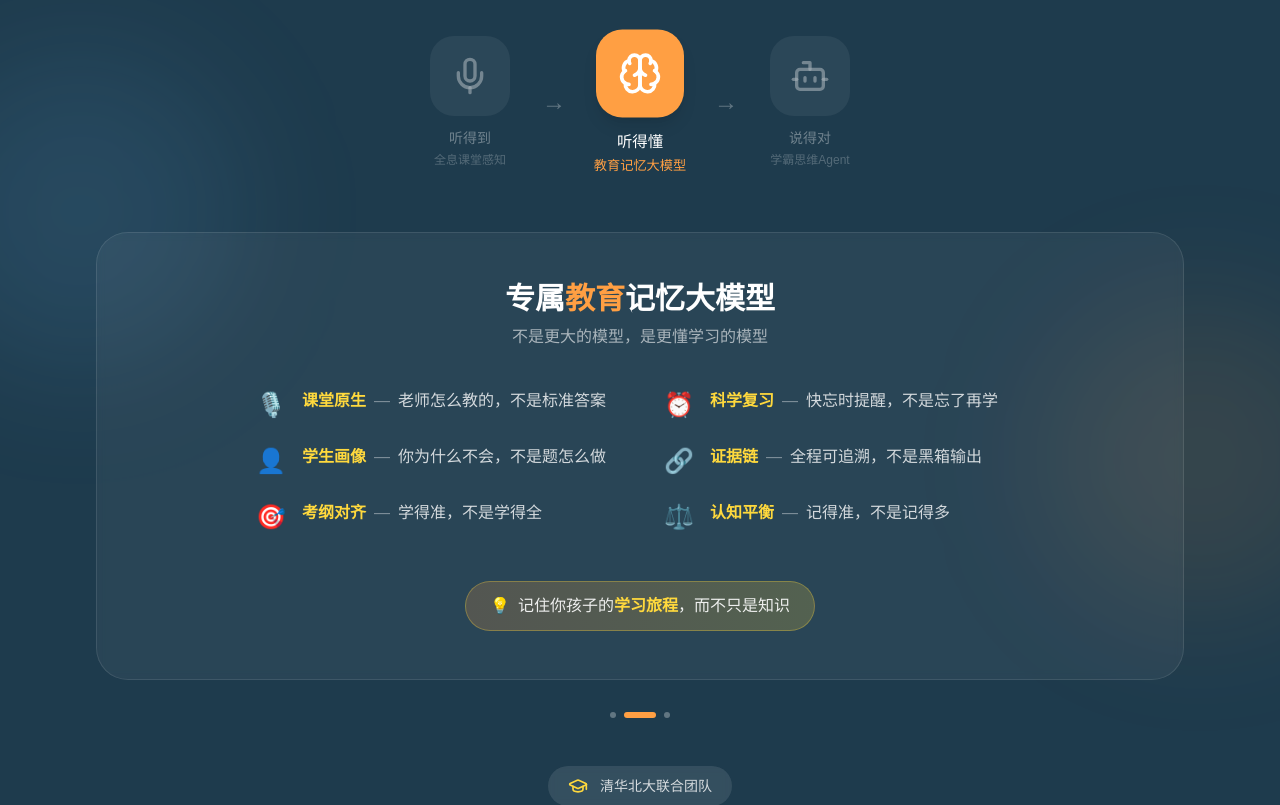
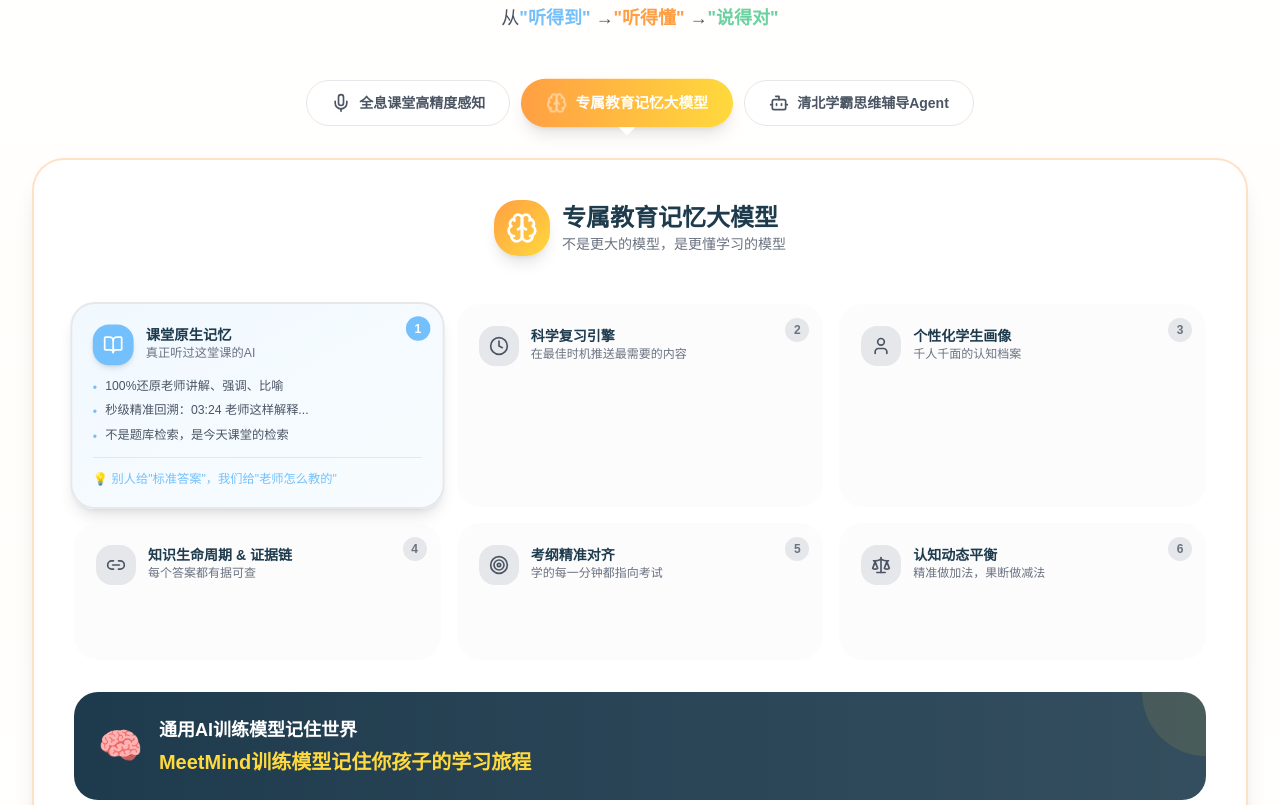
Before and after one commit to xiaojinyu868-w/meetmind-landing, a React (Vite) app: page / in a window 1280 px wide. Shown: the part 4720-5525 px from the top of the page. Built offline with nearby package versions, Linux system fonts and the light colour scheme.

Commit message:
revert: 回退到上一个版本的TeamCredibility

```diff
--- a/src/components/sections/TeamCredibility.tsx
+++ b/src/components/sections/TeamCredibility.tsx
@@ -1,201 +1,342 @@
 import { useState } from 'react'
-import { GraduationCap, Mic, Brain, Bot, ChevronLeft, ChevronRight, Cpu } from 'lucide-react'
+import { GraduationCap, Mic, Brain, Bot, ChevronLeft, ChevronRight, Cpu, BookOpen, Clock, User, Link2, Target, Scale } from 'lucide-react'
 
 // 三层技术架构
 const techLayers = [
   {
     id: 1,
     icon: Mic,
-    title: '全息课堂感知',
-    tagline: '听得到',
-    color: 'sky',
-    features: ['远场语音识别', '声纹分离', '板书OCR', '多模态对齐'],
+    title: '全息课堂高精度感知',
+    subtitle: '听觉与视觉 · 全息课堂捕获',
+    tagline: '从"听得到"开始',
+    color: 'from-sky to-sky/80',
+    iconBg: 'bg-sky',
+    borderColor: 'border-sky/30',
+    features: [
+      { label: '远场语音识别', desc: 'Far-field ASR' },
+      { label: '声纹分离', desc: 'Speaker Diarization' },
+      { label: '板书关键帧提取', desc: 'Board Frame Extraction' },
+      { label: '多模态对齐', desc: 'Audio-Visual Alignment' },
+    ],
   },
   {
     id: 2,
     icon: Brain,
-    title: '教育记忆大模型',
-    tagline: '听得懂',
-    color: 'orange',
-    features: ['课堂原生', '科学复习', '学生画像', '考纲对齐', '证据链', '认知平衡'],
+    title: '专属教育记忆大模型',
+    subtitle: '记忆与认知 · 上下文流引擎',
+    tagline: '到"听得懂"',
+    color: 'from-orange to-sunny',
+    iconBg: 'bg-orange',
+    borderColor: 'border-orange/30',
+    features: [], // 单独展示
   },
   {
     id: 3,
     icon: Bot,
-    title: '学霸思维Agent',
-    tagline: '说得对',
-    color: 'mint',
-    features: ['分层诊断', '拟人交互', '变式题生成', '思维注入'],
+    title: '清北学霸思维辅导Agent',
+    subtitle: '行动能力 · 多模态干预闭环',
+    tagline: '再到"说得对"',
+    color: 'from-mint to-mint/80',
+    iconBg: 'bg-mint',
+    borderColor: 'border-mint/30',
+    features: [
+      { label: '分层诊断报告', desc: 'Layered Diagnostic' },
+      { label: '拟人化交互', desc: 'Voice/Video Output' },
+      { label: '原生变式题生成', desc: 'Exercise Generation' },
+      { label: '学霸思维注入', desc: 'Top Student Mindset' },
+    ],
   },
 ]
 
-// 记忆模型核心能力 - 精简版
-const memoryCore = [
+// 记忆模型的6大核心能力
+const memoryFeatures = [
   {
-    key: '课堂原生',
-    value: '老师怎么教的，不是标准答案',
-    icon: '🎙️'
+    icon: BookOpen,
+    title: '课堂原生记忆',
+    tagline: '真正听过这堂课的AI',
+    points: ['100%还原老师讲解、强调、比喻', '秒级精准回溯：03:24 老师这样解释...', '不是题库检索，是今天课堂的检索'],
+    highlight: '别人给"标准答案"，我们给"老师怎么教的"',
+    color: 'sky',
+    gradient: 'from-sky/10 to-sky/5',
   },
   {
-    key: '科学复习',
-    value: '快忘时提醒，不是忘了再学',
-    icon: '⏰'
+    icon: Clock,
+    title: '科学复习引擎',
+    tagline: '在最佳时机推送最需要的内容',
+    points: ['基于艾宾浩斯曲线精准预测复习窗口', '在知识"即将模糊"时主动唤醒', '让每次复习都踩在效率最高点'],
+    highlight: '不是"忘了再学"，是"快忘时提醒"',
+    color: 'orange',
+    gradient: 'from-orange/10 to-sunny/5',
   },
   {
-    key: '学生画像',
-    value: '你为什么不会，不是题怎么做',
-    icon: '👤'
+    icon: User,
+    title: '个性化学生画像',
+    tagline: '千人千面的认知档案',
+    points: ['精准定位每个孩子的薄弱知识点', '追踪认知发展阶段与学习风格', '记录每次困惑、突破、进步'],
+    highlight: '不是"这题怎么做"，是"你为什么不会这题"',
+    color: 'mint',
+    gradient: 'from-mint/10 to-mint/5',
   },
   {
-    key: '证据链',
-    value: '全程可追溯，不是黑箱输出',
-    icon: '🔗'
+    icon: Link2,
+    title: '知识生命周期 & 证据链',
+    tagline: '每个答案都有据可查',
+    points: ['生命周期：首次学习→复习记录→掌握程度', '证据链：AI回答→老师原话→课堂时间点', '家长可验证，学习过程100%透明'],
+    highlight: '不是"黑箱输出"，是"全程可追溯"',
+    color: 'purple',
+    gradient: 'from-purple-500/10 to-purple-400/5',
   },
   {
-    key: '考纲对齐',
-    value: '学得准，不是学得全',
-    icon: '🎯'
+    icon: Target,
+    title: '考纲精准对齐',
+    tagline: '学的每一分钟都指向考试',
+    points: ['每个知识点锚定课程标准', '区分了解/理解/掌握/应用层级', '聚焦高频考点，过滤无效信息'],
+    highlight: '不是"学得全"，是"学得准"',
+    color: 'coral',
+    gradient: 'from-coral/10 to-coral/5',
   },
   {
-    key: '认知平衡',
-    value: '记得准，不是记得多',
-    icon: '⚖️'
+    icon: Scale,
+    title: '认知动态平衡',
+    tagline: '精准做加法，果断做减法',
+    points: ['精准加法：新知识入库+关联知识图谱', '认知纠偏：发现错误理解精准替换', '认知升级：小学→初中认知平滑过渡'],
+    highlight: '不是"记得越多越好"，是"记得越准越好"',
+    color: 'navy',
+    gradient: 'from-navy/10 to-navy/5',
   },
 ]
 
 export default function TeamCredibility() {
-  const [activeLayer, setActiveLayer] = useState(1)
+  const [activeLayer, setActiveLayer] = useState(1) // 默认显示记忆模型
+  const [activeMemoryCard, setActiveMemoryCard] = useState(0)
+
+  const nextLayer = () => setActiveLayer((prev) => (prev + 1) % techLayers.length)
+  const prevLayer = () => setActiveLayer((prev) => (prev - 1 + techLayers.length) % techLayers.length)
+
+  const current = techLayers[activeLayer]
 
   return (
-    <section className="py-24 bg-navy text-white overflow-hidden relative">
-      {/* 背景装饰 */}
-      <div className="absolute inset-0 overflow-hidden">
-        <div className="absolute top-1/4 -left-20 w-80 h-80 bg-sky/10 rounded-full blur-3xl" />
-        <div className="absolute bottom-1/4 -right-20 w-80 h-80 bg-orange/10 rounded-full blur-3xl" />
+    <section className="py-20 lg:py-28 bg-gradient-to-b from-white via-cream/30 to-white overflow-hidden">
+      <div className="max-w-7xl mx-auto px-4 sm:px-6 lg:px-8">
+        {/* Section Header */}
+        <div className="text-center max-w-4xl mx-auto mb-12">
+          <span className="inline-flex items-center gap-2 px-4 py-2 bg-navy/10 text-navy font-medium rounded-full text-sm mb-6">
+            <Cpu className="w-4 h-4" />
+            技术壁垒 · 提供同桌般的辅导体验
+          </span>
+          <h2 className="text-3xl sm:text-4xl lg:text-5xl font-bold text-navy mb-4 leading-tight">
+            完整的<span className="text-orange">认知-行动闭环</span>
+          </h2>
+          <p className="text-lg text-gray-600">
+            从<span className="text-sky font-semibold">"听得到"</span> →
+            <span className="text-orange font-semibold">"听得懂"</span> →
+            <span className="text-mint font-semibold">"说得对"</span>
+          </p>
         </div>
 
-      <div className="max-w-6xl mx-auto px-4 sm:px-6 lg:px-8 relative z-10">
-        {/* Header */}
-        <div className="text-center mb-16">
-          <div className="inline-flex items-center gap-2 px-4 py-2 bg-white/10 rounded-full text-sm mb-6 backdrop-blur-sm">
-            <Cpu className="w-4 h-4 text-sunny" />
-            <span>技术壁垒</span>
+        {/* Three Layer Architecture - Horizontal Pills */}
+        <div className="flex justify-center gap-2 sm:gap-4 mb-8">
+          {techLayers.map((layer, index) => (
+            <button
+              key={layer.id}
+              onClick={() => setActiveLayer(index)}
+              className={`group relative px-4 sm:px-6 py-3 rounded-2xl transition-all duration-500 ${
+                activeLayer === index
+                  ? `bg-gradient-to-r ${layer.color} text-white shadow-lg scale-105`
+                  : 'bg-white text-gray-600 hover:bg-gray-50 border border-gray-200'
+              }`}
+            >
+              <div className="flex items-center gap-2">
+                <layer.icon className={`w-5 h-5 ${activeLayer === index ? 'animate-pulse' : ''}`} />
+                <span className="font-semibold text-sm hidden sm:inline">{layer.title}</span>
+                <span className="font-semibold text-xs sm:hidden">Layer {layer.id}</span>
               </div>
-          <h2 className="text-4xl sm:text-5xl font-bold mb-4">
-            认知-行动<span className="text-sunny">闭环</span>
-          </h2>
+              {activeLayer === index && (
+                <div className="absolute -bottom-2 left-1/2 -translate-x-1/2 w-0 h-0 border-l-8 border-r-8 border-t-8 border-transparent border-t-current" />
+              )}
+            </button>
+          ))}
         </div>
 
-        {/* 三层架构 - 横向流程 */}
-        <div className="flex items-center justify-center gap-4 sm:gap-8 mb-16">
-          {techLayers.map((layer, index) => (
-            <div key={layer.id} className="flex items-center gap-4 sm:gap-8">
-              <button
-                onClick={() => setActiveLayer(index)}
-                className={`group relative flex flex-col items-center transition-all duration-300 ${
-                  activeLayer === index ? 'scale-110' : 'opacity-60 hover:opacity-80'
+        {/* Content Area */}
+        <div className={`relative bg-white rounded-3xl shadow-xl overflow-hidden border-2 ${current.borderColor} transition-all duration-500`}>
+
+          {/* 如果是记忆模型，展示特殊的6卡片布局 */}
+          {activeLayer === 1 ? (
+            <div className="p-6 lg:p-10">
+              {/* 记忆模型标题 */}
+              <div className="text-center mb-8">
+                <div className="inline-flex items-center gap-3 mb-4">
+                  <div className="w-14 h-14 bg-gradient-to-br from-orange to-sunny rounded-2xl flex items-center justify-center shadow-lg">
+                    <Brain className="w-8 h-8 text-white" />
+                  </div>
+                  <div className="text-left">
+                    <h3 className="text-2xl font-bold text-navy">专属教育记忆大模型</h3>
+                    <p className="text-gray-500 text-sm">不是更大的模型，是更懂学习的模型</p>
+                  </div>
+                </div>
+              </div>
+
+              {/* 6大核心能力 - 蜂窝式布局 */}
+              <div className="grid grid-cols-1 md:grid-cols-2 lg:grid-cols-3 gap-4 mb-8">
+                {memoryFeatures.map((feature, index) => (
+                  <div
+                    key={index}
+                    onClick={() => setActiveMemoryCard(index)}
+                    className={`group relative p-5 rounded-2xl cursor-pointer transition-all duration-300 border-2 ${
+                      activeMemoryCard === index
+                        ? `bg-gradient-to-br ${feature.gradient} border-${feature.color}/40 shadow-lg scale-[1.02]`
+                        : 'bg-gray-50/50 border-transparent hover:border-gray-200 hover:shadow-md'
                     }`}
                   >
-                <div className={`w-16 h-16 sm:w-20 sm:h-20 rounded-2xl flex items-center justify-center mb-3 transition-all ${
-                  activeLayer === index
-                    ? `bg-${layer.color} shadow-lg shadow-${layer.color}/30`
-                    : 'bg-white/10'
+                    {/* Icon & Title */}
+                    <div className="flex items-start gap-3 mb-3">
+                      <div className={`w-10 h-10 rounded-xl flex items-center justify-center flex-shrink-0 transition-all ${
+                        activeMemoryCard === index
+                          ? `bg-${feature.color} shadow-md`
+                          : 'bg-gray-200 group-hover:bg-gray-300'
                       }`}>
-                  <layer.icon className={`w-8 h-8 sm:w-10 sm:h-10 ${activeLayer === index ? 'text-white' : 'text-white/60'}`} />
+                        <feature.icon className={`w-5 h-5 ${activeMemoryCard === index ? 'text-white' : 'text-gray-600'}`} />
                       </div>
-                <span className={`text-xs sm:text-sm font-medium ${activeLayer === index ? 'text-white' : 'text-white/60'}`}>
-                  {layer.tagline}
-                </span>
-                <span className={`text-[10px] sm:text-xs mt-1 ${activeLayer === index ? `text-${layer.color}` : 'text-white/40'}`}>
-                  {layer.title}
-                </span>
-              </button>
+                      <div>
+                        <h4 className="font-bold text-navy text-sm">{feature.title}</h4>
+                        <p className="text-xs text-gray-500">{feature.tagline}</p>
+                      </div>
+                    </div>
 
-              {index < 2 && (
-                <div className="text-white/30 text-2xl">→</div>
-              )}
+                    {/* Points - 展开显示 */}
+                    <div className={`space-y-1.5 overflow-hidden transition-all duration-300 ${
+                      activeMemoryCard === index ? 'max-h-40 opacity-100' : 'max-h-0 opacity-0'
+                    }`}>
+                      {feature.points.map((point, i) => (
+                        <div key={i} className="flex items-start gap-2 text-xs text-gray-600">
+                          <span className={`text-${feature.color} mt-0.5`}>•</span>
+                          <span>{point}</span>
                         </div>
                       ))}
                     </div>
 
-        {/* 内容区 */}
-        <div className="bg-white/5 backdrop-blur-sm rounded-3xl p-8 sm:p-12 border border-white/10">
-          {activeLayer === 1 ? (
-            /* 记忆模型 - 特殊展示 */
-            <div>
-              <div className="text-center mb-10">
-                <h3 className="text-2xl sm:text-3xl font-bold mb-2">
-                  专属<span className="text-orange">教育</span>记忆大模型
-                </h3>
-                <p className="text-white/60">
-                  不是更大的模型，是更懂学习的模型
+                    {/* Highlight */}
+                    <div className={`mt-3 pt-3 border-t transition-all duration-300 ${
+                      activeMemoryCard === index ? 'border-gray-200 opacity-100' : 'border-transparent opacity-0'
+                    }`}>
+                      <p className={`text-xs font-medium text-${feature.color}`}>
+                        💡 {feature.highlight}
                       </p>
                     </div>
 
-              {/* 6个核心点 - 简洁的两列布局 */}
-              <div className="grid sm:grid-cols-2 gap-x-12 gap-y-6 max-w-3xl mx-auto">
-                {memoryCore.map((item, i) => (
-                  <div key={i} className="flex items-start gap-4 group">
-                    <span className="text-2xl">{item.icon}</span>
-                    <div>
-                      <span className="text-sunny font-semibold">{item.key}</span>
-                      <span className="text-white/40 mx-2">—</span>
-                      <span className="text-white/80">{item.value}</span>
+                    {/* 序号角标 */}
+                    <div className={`absolute top-3 right-3 w-6 h-6 rounded-full flex items-center justify-center text-xs font-bold transition-all ${
+                      activeMemoryCard === index
+                        ? `bg-${feature.color} text-white`
+                        : 'bg-gray-200 text-gray-500'
+                    }`}>
+                      {index + 1}
                     </div>
                   </div>
                 ))}
               </div>
 
-              {/* 一句话总结 */}
-              <div className="mt-12 text-center">
-                <div className="inline-block px-6 py-3 bg-gradient-to-r from-orange/20 to-sunny/20 rounded-full border border-sunny/30">
-                  <span className="text-sunny">💡</span>
-                  <span className="ml-2 text-white/90">
-                    记住你孩子的<span className="text-sunny font-semibold">学习旅程</span>，而不只是知识
-                  </span>
+              {/* 底部总结 */}
+              <div className="bg-gradient-to-r from-navy to-navy/90 rounded-2xl p-6 text-white relative overflow-hidden">
+                <div className="absolute top-0 right-0 w-32 h-32 bg-sunny/10 rounded-full -translate-y-1/2 translate-x-1/2" />
+                <div className="relative z-10 flex flex-col sm:flex-row items-center gap-4">
+                  <div className="text-4xl">🧠</div>
+                  <div className="flex-1 text-center sm:text-left">
+                    <p className="text-lg font-semibold mb-1">
+                      通用AI训练模型记住世界
+                    </p>
+                    <p className="text-sunny font-bold text-xl">
+                      MeetMind训练模型记住你孩子的学习旅程
+                    </p>
+                  </div>
                 </div>
               </div>
             </div>
           ) : (
-            /* 其他层 - 简洁展示 */
-            <div className="text-center">
-              <h3 className="text-2xl sm:text-3xl font-bold mb-4">
-                {techLayers[activeLayer].title}
-              </h3>
-              <div className="flex flex-wrap justify-center gap-3 mt-8">
-                {techLayers[activeLayer].features.map((f, i) => (
-                  <span
+            /* 其他层级的标准展示 */
+            <div className="p-6 lg:p-10">
+              <div className="flex flex-col lg:flex-row items-center gap-8">
+                {/* Left - Icon & Title */}
+                <div className="flex-shrink-0 text-center lg:text-left">
+                  <div className={`w-20 h-20 ${current.iconBg} rounded-2xl flex items-center justify-center mx-auto lg:mx-0 mb-4 shadow-lg`}>
+                    <current.icon className="w-10 h-10 text-white" />
+                  </div>
+                  <h3 className="text-2xl font-bold text-navy mb-2">{current.title}</h3>
+                  <p className="text-gray-500 text-sm mb-2">{current.subtitle}</p>
+                  <span className={`inline-block px-3 py-1 bg-gradient-to-r ${current.color} text-white text-sm font-medium rounded-full`}>
+                    {current.tagline}
+                  </span>
+                </div>
+
+                {/* Right - Features Grid */}
+                <div className="flex-1 grid grid-cols-2 gap-4">
+                  {current.features.map((feature, i) => (
+                    <div
                       key={i}
-                    className={`px-4 py-2 rounded-full text-sm bg-${techLayers[activeLayer].color}/20 text-${techLayers[activeLayer].color} border border-${techLayers[activeLayer].color}/30`}
+                      className="bg-gray-50 rounded-xl p-4 hover:bg-gray-100 transition-colors border border-gray-100 hover:shadow-md"
                     >
-                    {f}
-                  </span>
+                      <div className="flex items-start gap-2">
+                        <div className={`w-2 h-2 rounded-full mt-1.5 flex-shrink-0 ${current.iconBg}`} />
+                        <div>
+                          <p className="font-semibold text-navy text-sm">{feature.label}</p>
+                          <p className="text-xs text-gray-500">{feature.desc}</p>
+                        </div>
+                      </div>
+                    </div>
                   ))}
                 </div>
               </div>
+            </div>
           )}
-        </div>
 
-        {/* 底部导航点 */}
-        <div className="flex justify-center gap-2 mt-8">
+          {/* Navigation */}
+          <div className="flex items-center justify-between px-6 lg:px-10 py-4 border-t border-gray-100 bg-gray-50/50">
+            <button
+              onClick={prevLayer}
+              className="flex items-center gap-2 px-4 py-2 text-gray-600 hover:text-navy transition-colors rounded-lg hover:bg-white"
+            >
+              <ChevronLeft className="w-5 h-5" />
+              <span className="text-sm hidden sm:inline">上一层</span>
+            </button>
+
+            {/* Progress Dots */}
+            <div className="flex gap-2">
               {techLayers.map((layer, index) => (
                 <button
                   key={index}
                   onClick={() => setActiveLayer(index)}
-              className={`h-1.5 rounded-full transition-all duration-300 ${
+                  className={`h-2 rounded-full transition-all duration-300 ${
                     activeLayer === index
-                  ? `w-8 bg-${layer.color}`
-                  : 'w-1.5 bg-white/30 hover:bg-white/50'
+                      ? `w-8 bg-gradient-to-r ${layer.color}`
+                      : 'w-2 bg-gray-300 hover:bg-gray-400'
                   }`}
                 />
               ))}
             </div>
 
-        {/* 团队背书 */}
-        <div className="mt-12 flex justify-center">
-          <div className="inline-flex items-center gap-3 px-5 py-2.5 bg-white/10 rounded-full backdrop-blur-sm">
+            <button
+              onClick={nextLayer}
+              className="flex items-center gap-2 px-4 py-2 text-gray-600 hover:text-navy transition-colors rounded-lg hover:bg-white"
+            >
+              <span className="text-sm hidden sm:inline">下一层</span>
+              <ChevronRight className="w-5 h-5" />
+            </button>
+          </div>
+        </div>
+
+        {/* Team Badge */}
+        <div className="mt-10 flex flex-col sm:flex-row items-center justify-center gap-6">
+          <div className="flex items-center gap-3 px-6 py-3 bg-navy rounded-full text-white shadow-lg">
             <GraduationCap className="w-5 h-5 text-sunny" />
-            <span className="text-sm text-white/80">清华北大联合团队</span>
+            <span className="font-medium">清华北大联合团队</span>
+          </div>
+          <div className="flex flex-wrap justify-center gap-2">
+            {['远场语音识别', '教育NLP', '知识图谱', '隐私计算'].map((tech, i) => (
+              <span key={i} className="px-3 py-1.5 bg-white rounded-full text-xs text-navy border border-gray-200 shadow-sm hover:shadow-md transition-shadow">
+                {tech}
+              </span>
+            ))}
           </div>
         </div>
       </div>
```
Lines whose indentation alone changed are shown as unchanged.
